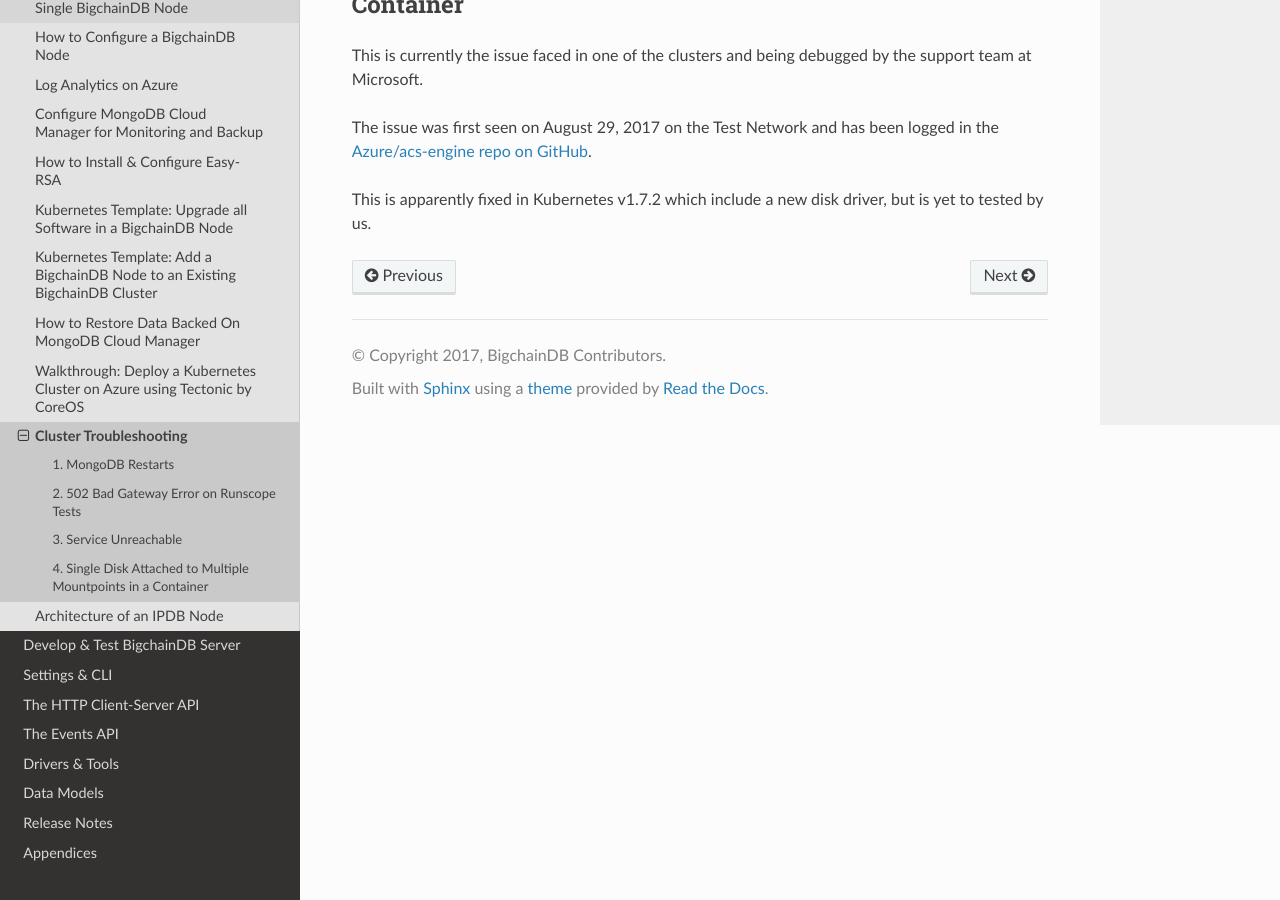
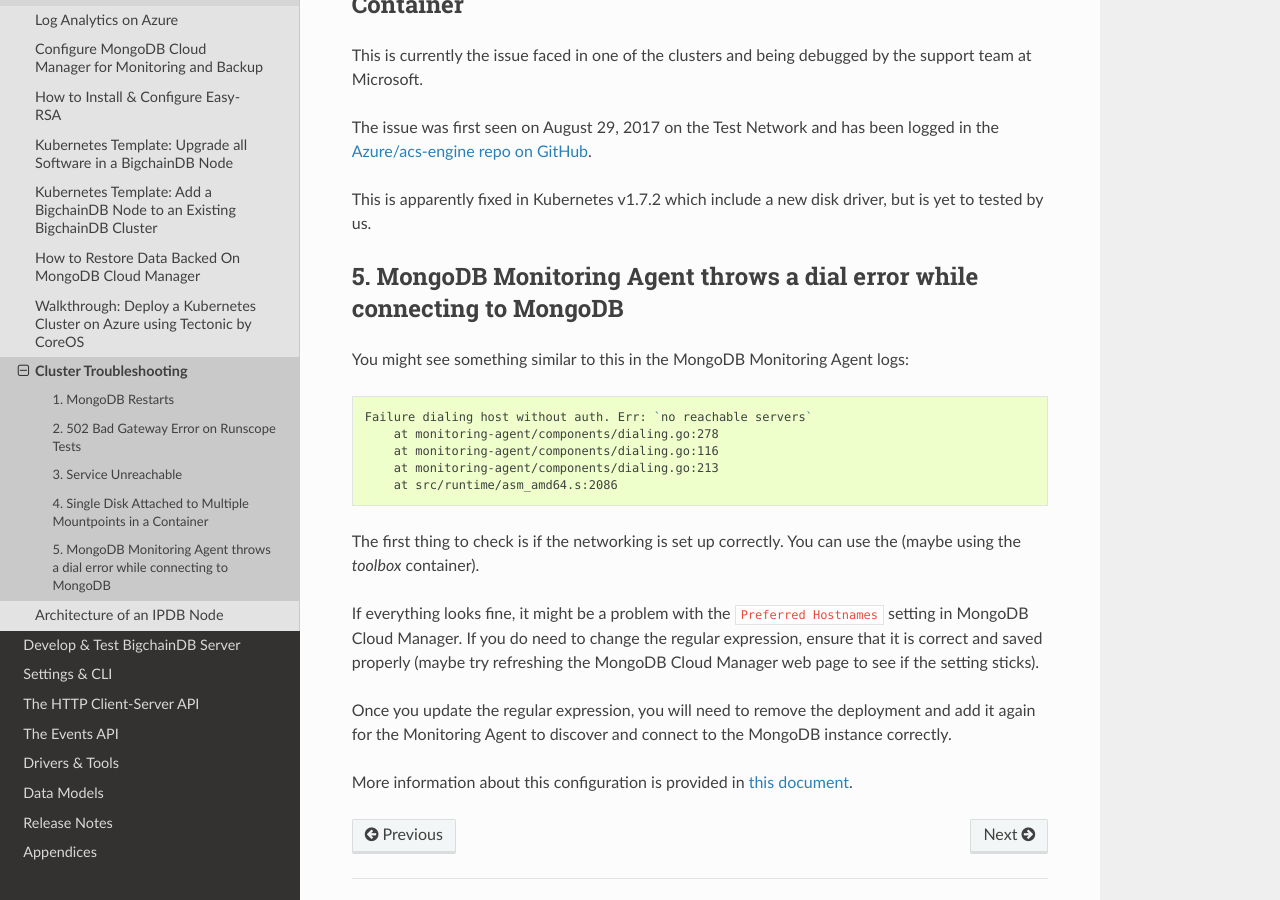
Before and after one commit to bigchaindb/bigchaindb, a Sphinx documentation site: the page built from docs/server/source/production-deployment-template/troubleshoot.rst, in a window 1280 px wide and 900 px high, scrolled down 1291 px. Built offline with Sphinx 7.4.7 and the Read the Docs theme 2.0.0, drawn with Linux system fonts in a browser that asks for light colours; pages that are not in the unit, such as notebooks, are missing from menus; some of the changed text lies outside the part shown.

Commit message:
Add Preferred Hostname Troubleshooting steps

```diff
--- a/docs/server/source/production-deployment-template/troubleshoot.rst
+++ b/docs/server/source/production-deployment-template/troubleshoot.rst
@@ -74,3 +74,33 @@
 
 This is apparently fixed in Kubernetes v1.7.2 which include a new disk driver,
 but is yet to tested by us.
+
+
+5. MongoDB Monitoring Agent throws a dial error while connecting to MongoDB
+---------------------------------------------------------------------------
+
+You might see something similar to this in the MongoDB Monitoring Agent logs:
+
+.. code:: bash
+
+    Failure dialing host without auth. Err: `no reachable servers`
+        at monitoring-agent/components/dialing.go:278
+        at monitoring-agent/components/dialing.go:116
+        at monitoring-agent/components/dialing.go:213
+        at src/runtime/asm_amd64.s:2086
+
+
+The first thing to check is if the networking is set up correctly. You can use
+the (maybe using the `toolbox` container).
+
+If everything looks fine, it might be a problem with the ``Preferred
+Hostnames`` setting in MongoDB Cloud Manager. If you do need to change the
+regular expression, ensure that it is correct and saved properly (maybe try
+refreshing the MongoDB Cloud Manager web page to see if the setting sticks).
+
+Once you update the regular expression, you will need to remove the deployment
+and add it again for the Monitoring Agent to discover and connect to the
+MongoDB instance correctly.
+
+More information about this configuration is provided in
+:doc:`this document <cloud-manager>`.
```
